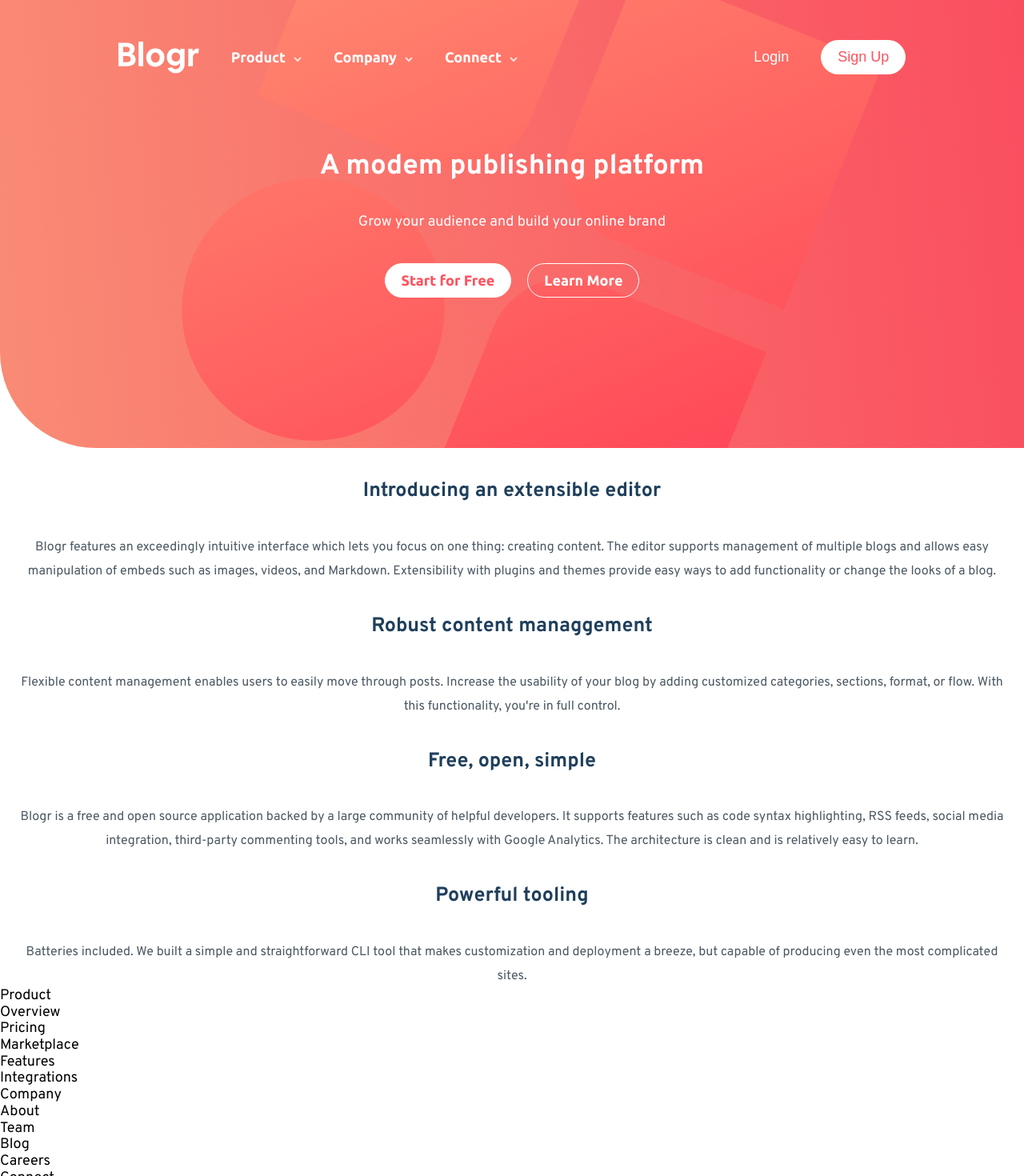
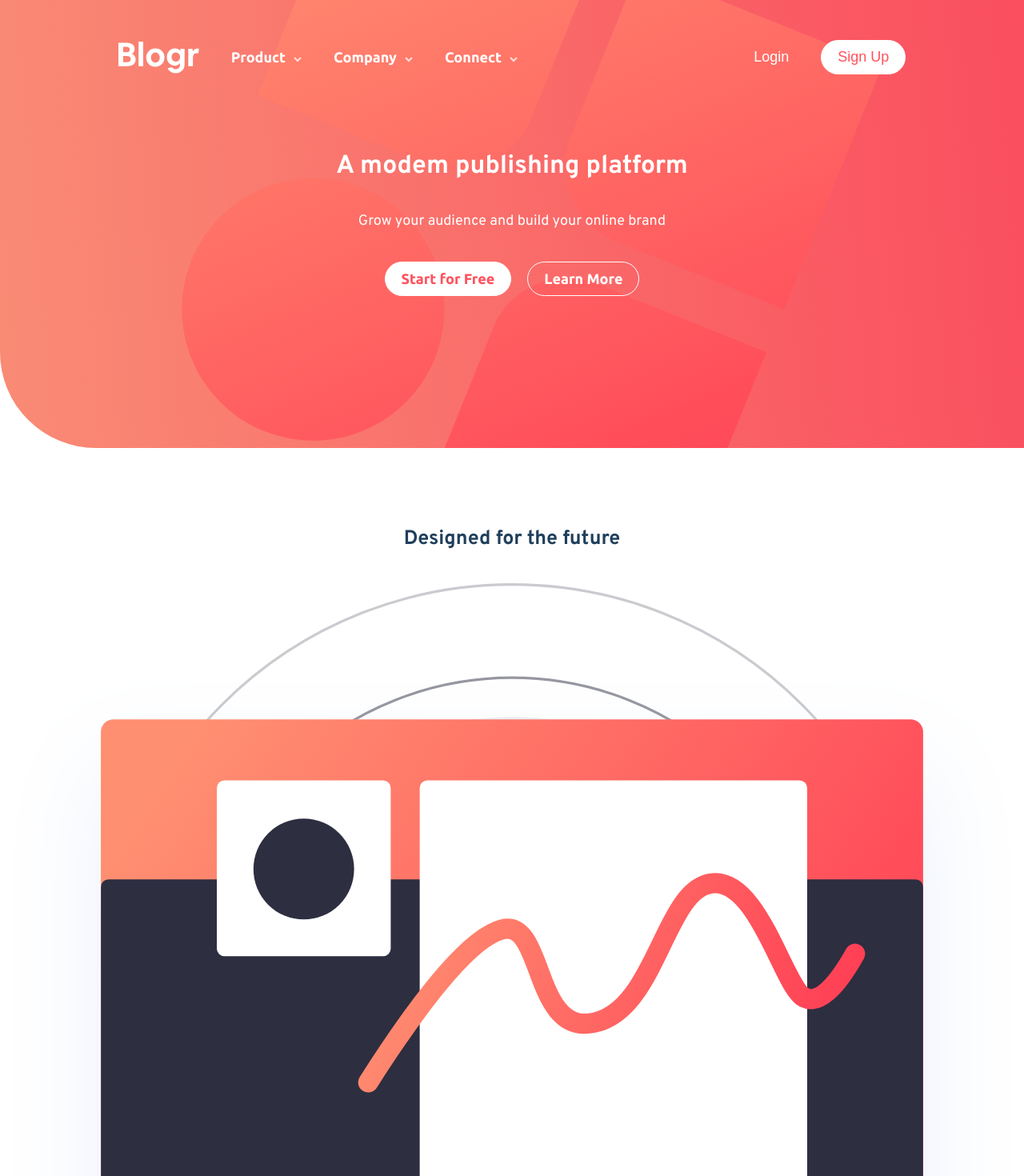
Before and after one commit to tiago-forward/desafio-blogr-landing-page-main, a React (Vite) app: page / in a window 1280 px wide. Shown: the top 1470 px of the page at 80% size. Built offline with nearby package versions, Linux system fonts and the light colour scheme.

Commit message:
Finishing content section

```diff
--- a/src/components/Section/ContentSection/index.jsx
+++ b/src/components/Section/ContentSection/index.jsx
@@ -1,9 +1,11 @@
 import styled from "styled-components"
 import { Content } from "./Content"
 
-const ContentSection = ({title1, paragraph1, title2, paragraph2 }) => {
+const ContentSection = ({ titleMain, image, title1, paragraph1, title2, paragraph2 }) => {
     return (
         <>
+            <TitleMain>{titleMain}</TitleMain>
+            <Image src={image} alt={image} />
             <Content
             title={title1}
             paragraph={paragraph1} />
@@ -15,3 +17,14 @@ const ContentSection = ({title1, paragraph1, title2, paragraph2 }) => {
 }
 
 export { ContentSection }
+
+const Image = styled.img`
+    width: 100%;
+`
+
+const TitleMain = styled.h2`
+    color: var(--very-dark-blue);
+    text-align: center;
+    font-size: 25px;
+    padding: 100px 30px 40px 30px;
+`
--- a/src/components/Section/HomeSection/index.jsx
+++ b/src/components/Section/HomeSection/index.jsx
@@ -5,7 +5,7 @@ const HomeSection = () => {
         <Section>
             <Titulo>A modem publishing platform</Titulo>
             <Paragraph>Grow your audience and build your online brand</Paragraph>
-            <div style={{padding: "0px 15px"}}>
+            <div style={{padding: "0px 10px"}}>
                 <ButtonStart>Start for Free</ButtonStart>
                 <ButtonLearn>Learn More</ButtonLearn>
             </div>
@@ -35,7 +35,7 @@ const Section = styled.section`
 const Titulo = styled.h1`
 
     color: var(--white);
-    font-size: 35px;
+    font-size: 32px;
     padding: 0px 15px;
     margin-bottom: 40px;
 `
--- a/src/pages/Home/index.jsx
+++ b/src/pages/Home/index.jsx
@@ -3,6 +3,8 @@ import { Header } from "../../components/Header";
 import { HomeSection } from "../../components/Section/HomeSection";
 import { ContentSection } from "../../components/Section/ContentSection";
 import { Footer } from "../../components/Footer";
+import IllustrationEditorMobile from "../../../public/images/illustration-editor-mobile.svg"
+import IllustrationLaptopMobile from "../../../public/images/illustration-laptop-mobile.svg"
 
 const Home = () => {
     const [menuIsVisible, setMenuIsVisible] = useState(false);
@@ -12,12 +14,15 @@ const Home = () => {
             <Header />
             <HomeSection />
             <ContentSection
+            titleMain="Designed for the future"
+            image={IllustrationEditorMobile}
             title1="Introducing an extensible editor"
             paragraph1="Blogr features an exceedingly intuitive interface which lets you focus on one thing: creating content. The editor supports management of multiple blogs and allows easy manipulation of embeds such as images, videos, and Markdown. Extensibility with plugins and themes provide easy ways to add functionality or change the looks of a blog."
             title2="Robust content managgement"
             paragraph2="Flexible content management enables users to easily move through posts. Increase the usability of your blog by adding customized categories, sections, format, or flow. With this functionality, you're in full control." />
 
             <ContentSection
+            image={IllustrationLaptopMobile}
             title1="Free, open, simple"
             paragraph1="Blogr is a free and open source application backed by a large community of helpful developers. It supports features such as code syntax highlighting, RSS feeds, social media integration, third-party commenting tools, and works seamlessly with Google Analytics. The architecture is clean and is relatively easy to learn."
             title2="Powerful tooling"
```
